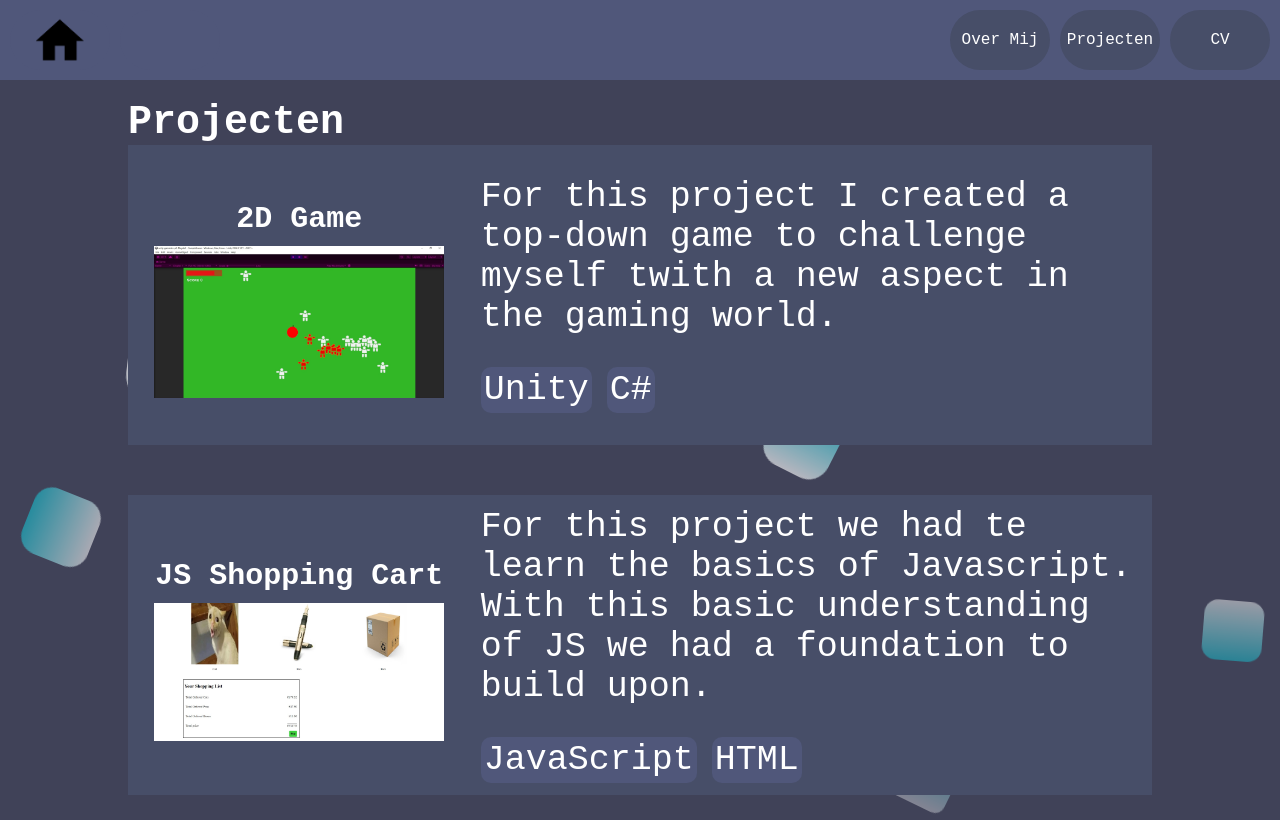
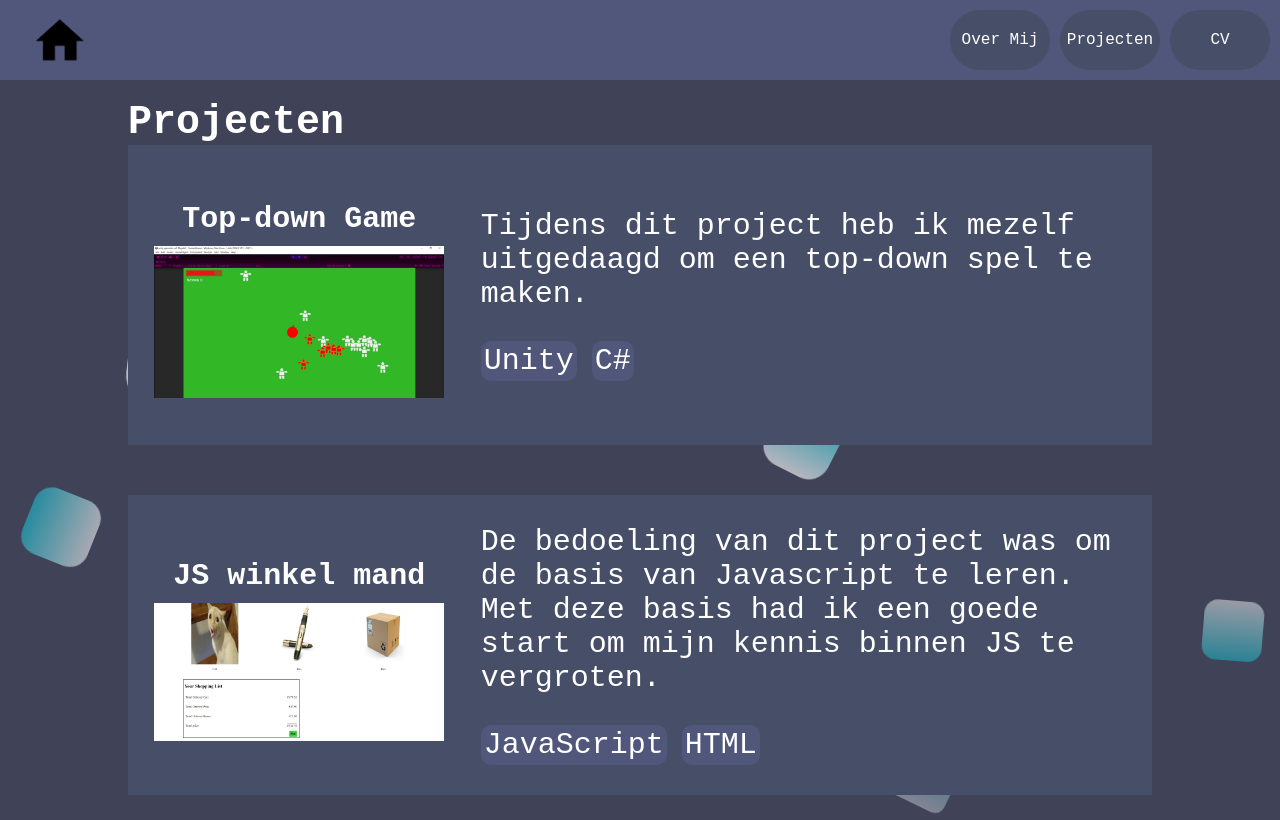
Before and after one commit to Maydo2/Maydo2.github.io, a plain HTML site: page pages/englishProjects.html in a window 1280 px wide. Shown: the top 820 px of the page. Drawn offline with Linux system fonts and the light colour scheme.

Commit message:
added a bit of translation

```diff
--- a/scripts/EnglishOrDutch.js
+++ b/scripts/EnglishOrDutch.js
@@ -95,13 +95,13 @@ function setProjectText() {
             <a href="ProjectPages/TopDownGame_English.html">
                 <div class="project">
                     <div class="project-image-block">
-                        <h2>2D Game</h2>
+                        <h2>Top-down Game</h2>
                         <img src="../images/TopDownGame/TopDownEditor.jpg" alt="TopDownGame" />
                     </div>
                     <div class="project-text-block">
                         <p>
                         For this project I created a top-down game to challenge myself
-                        twith a new aspect in the gaming world.
+                        with a new aspect in the gaming world.
                         </p>
                         <ul class="languages">
                             <li>Unity</li>
@@ -118,8 +118,8 @@ function setProjectText() {
                     </div>
                     <div class="project-text-block">
                         <p>
-                            For this project we had te learn the basics of Javascript.
-                            With this basic understanding of JS we had a foundation to build upon.
+                            For this project I had te learn the basics of Javascript.
+                            With this basic understanding of JS I had a foundation to build upon.
                         </p>
                         <ul class="languages">
                             <li>JavaScript</li>
@@ -207,13 +207,12 @@ function setProjectText() {
             <a href="ProjectPages/TopDownGame_English.html">
                 <div class="project">
                     <div class="project-image-block">
-                        <h2>2D Game</h2>
+                        <h2>Top-down Game</h2>
                         <img src="../images/TopDownGame/TopDownEditor.jpg" alt="TopDownGame" />
                     </div>
                     <div class="project-text-block">
                         <p>
-                            For this project I created a top-down game to challenge myself
-                            twith a new aspect in the gaming world.
+                            Tijdens dit project heb ik mezelf uitgedaagd om een top-down spel te maken.
                         </p>
                         <ul class="languages">
                             <li>Unity</li>
@@ -225,13 +224,13 @@ function setProjectText() {
             <a href="ProjectPages/ShoppingCart_English.html">
                 <div class="project">
                     <div class="project-image-block">
-                        <h2>JS Shopping Cart</h2>
+                        <h2>JS winkel mand</h2>
                         <img src="../images/JS_ShoppingCart/JS_ShoppingCart.jpg" alt="JavaScript Assignment" />
                     </div>
                     <div class="project-text-block">
                         <p>
-                            For this project we had te learn the basics of Javascript.
-                            With this basic understanding of JS we had a foundation to build upon.
+                            De bedoeling van dit project was om de basis van Javascript te leren.
+                            Met deze basis had ik een goede start om mijn kennis binnen JS te vergroten.
                         </p>
                         <ul class="languages">
                             <li>JavaScript</li>
--- a/stylesheets/projects.css
+++ b/stylesheets/projects.css
@@ -60,7 +60,7 @@ main {
     padding: 10px;
     margin: 0;
     width: calc(100% - 20px);
-    font-size: 35px !important;
+    font-size: 30px !important;
 }
 
 .languages {
```
